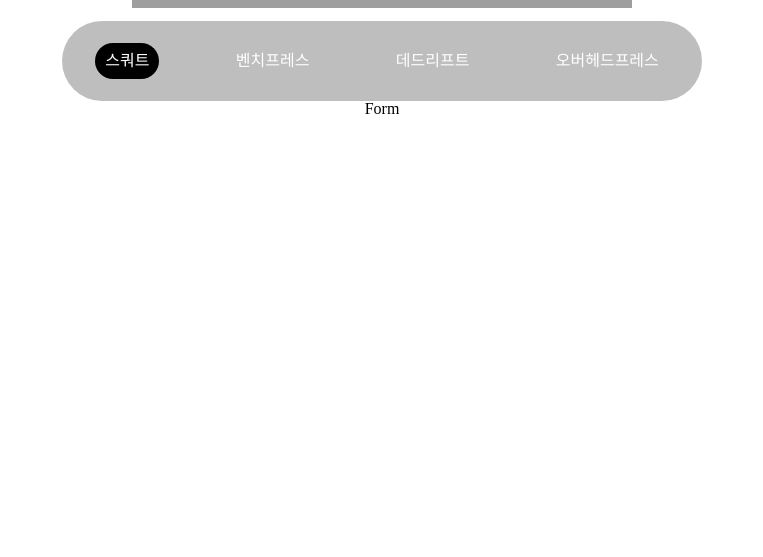
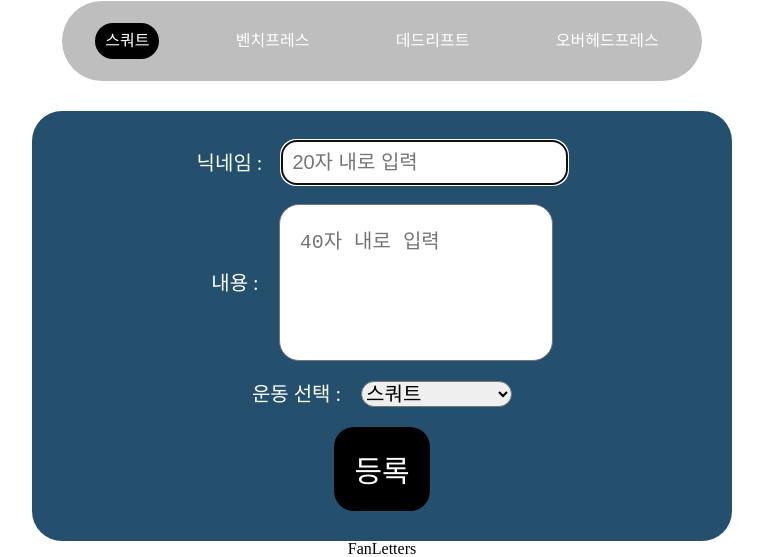
Before and after one commit to h0ngwon/sparta-week6-project, a React (Create React App) app: page / in a window 1280 px wide. Shown: the part 302-859 px from the top of the page, without its empty margins (258-1021 px from the left). Before the commit the page ends 800 px from the top, so only its background shows below. Built offline with nearby package versions, Linux system fonts and the light colour scheme; grey boxes are pictures that could not be loaded.

Commit message:
Feat: 팬 레터 등록 기능

```diff
--- a/src/components/Form.jsx
+++ b/src/components/Form.jsx
@@ -1,9 +1,172 @@
-import React from 'react'
+import React, { useState } from "react";
+import { v4 as uuid } from "uuid";
+import styled from "styled-components";
 
-const Form = () => {
-  return (
-    <div>Form</div>
-  )
-}
+const Container = styled.div`
+	margin-top: 30px;
+	display: flex;
+	flex-direction: column;
+	align-items: center;
+	width: 700px;
+	background-color: #24506e;
+	border-radius: 30px;
+	padding: 20px;
+`;
 
-export default Form
+const NicknameContainer = styled.div`
+	display: flex;
+	align-items: center;
+	margin: 10px;
+`;
+
+const NicknameLabel = styled.label`
+	font-size: 20px;
+	margin-right: 20px;
+	color: white;
+`;
+
+const Nickname = styled.input`
+	font-size: 20px;
+	padding: 10px;
+	border-radius: 15px;
+	border: none;
+`;
+
+const ContentContainer = styled.div`
+	margin: 10px;
+	display: flex;
+	align-items: center;
+`;
+
+const ContentLabel = styled.label`
+	font-size: 20px;
+	margin-right: 20px;
+	color: white;
+`;
+
+const Content = styled.textarea`
+	font-size: 20px;
+	border-radius: 20px;
+	padding: 20px;
+	resize: none;
+`;
+
+const SelectContainer = styled.div`
+	margin: 10px;
+	display: flex;
+	align-items: center;
+`;
+
+const SelectLabel = styled.label`
+	font-size: 20px;
+	margin-right: 20px;
+	color: white;
+`;
+
+const Select = styled.select`
+	font-size: 20px;
+	border-radius: 20px;
+`;
+
+const Btn = styled.button`
+	font-size: 30px;
+	margin: 10px;
+	color: white;
+	background-color: black;
+	border: none;
+	border-radius: 20px;
+	padding: 20px;
+	cursor: pointer;
+`;
+
+const Form = ({ onAddWorkout }) => {
+	const [nickname, setNickname] = useState("");
+	const [content, setContent] = useState("");
+	const [workout, setWorkout] = useState("스쿼트");
+
+	const nicknameHandler = (e) => {
+		setNickname(e.target.value);
+	};
+
+	const contentHandler = (e) => {
+		setContent(e.target.value);
+	};
+
+	const workoutHandler = (e) => {
+		setWorkout(e.target.value);
+	};
+
+	const submitHandler = (e) => {
+		e.preventDefault();
+
+		const data = {
+			createdAt: new Date().toISOString(),
+			nickname,
+			avatar: "https://static.vecteezy.com/system/resources/previews/009/292/244/original/default-avatar-icon-of-social-media-user-vector.jpg",
+			content,
+			writedTo: workout,
+			id: uuid(),
+		};
+
+		if (nickname.trim() === "") {
+			alert("Please enter a nickname");
+			return;
+		}
+
+		if (content.trim() === "") {
+			alert("Please enter a content");
+			return;
+		}
+
+		onAddWorkout(data);
+
+		setNickname("");
+		setContent("");
+	};
+
+	return (
+		<Container>
+			<NicknameContainer>
+				<NicknameLabel>닉네임 : </NicknameLabel>
+				<Nickname
+					value={nickname}
+					type="text"
+					maxLength={20}
+					placeholder="20자 내로 입력"
+					onChange={nicknameHandler}
+					autoFocus
+					required={true}
+				></Nickname>
+			</NicknameContainer>
+
+			<ContentContainer>
+				<ContentLabel>내용 : </ContentLabel>
+				<Content
+					value={content}
+					rows={5}
+					cols={18}
+					placeholder="40자 내로 입력"
+					maxLength={40}
+					onChange={contentHandler}
+					required={true}
+				/>
+			</ContentContainer>
+
+			<SelectContainer>
+				<SelectLabel>운동 선택 : </SelectLabel>
+				<Select onChange={workoutHandler} value={workout}>
+					<option value="스쿼트" defaultValue={workout}>
+						스쿼트
+					</option>
+					<option value="벤치프레스">벤치프레스</option>
+					<option vlaue="데드리프트">데드리프트</option>
+					<option value="오버헤드프레스">오버헤드프레스</option>
+				</Select>
+			</SelectContainer>
+
+			<Btn onClick={submitHandler}>등록</Btn>
+		</Container>
+	);
+};
+
+export default Form;
--- a/src/components/Header.jsx
+++ b/src/components/Header.jsx
@@ -7,7 +7,7 @@ const Container = styled.div`
 
 const Image = styled.img`
     width:500px;
-    height:300px;
+    height:280px;
 `
 
 const Header = () => {
--- a/src/components/Navigation.jsx
+++ b/src/components/Navigation.jsx
@@ -28,12 +28,13 @@ const List = styled.ul`
 	}
 `;
 
-const Navigation = () => {
+const Navigation = ({ onGetWorkout }) => {
 	const workouts = ["스쿼트", "벤치프레스", "데드리프트", "오버헤드프레스"];
 	const [isActiveIdx, setIsActiveIdx] = useState(0);
 
 	const activeMenuHandler = (index) => {
 		setIsActiveIdx(index);
+		onGetWorkout(workouts[index]);
 	};
 
 	return (
--- /dev/null
+++ b/src/fakedata.json
@@ -0,0 +1,42 @@
+[
+	{
+		"createdAt": "2023-11-03T02:07:09.423Z",
+		"nickname": "Chris Bumstead",
+		"avatar": "https://www.essentiallysports.com/stories/bodybuilding-news-chris-bumstead-undergoes-medical-procedure-to-regain-his-best-health-as-he-prepares-to-defend-his-olympia-title/assets/6.png",
+		"content": "3대 운동중에 벤치프레스를 제외하고 데드리프트를 꽤 자주 하며 스쿼트도 이전보다 루틴에 자주 넣어서 하곤 한다.",
+		"writedTo": "스쿼트",
+		"id": "1"
+	},
+	{
+		"createdAt": "2023-11-02T23:13:18.491Z",
+		"nickname": "Ronald Dean Coleman",
+		"avatar": "https://w7.pngwing.com/pngs/423/562/png-transparent-ronnie-coleman-1999-mr-olympia-bodybuilding-most-muscular-bodybuilding-physical-fitness-hand-boxing-glove.png",
+		"content": "Yeah, buddy! Light weight, baby!",
+		"writedTo": "데드리프트",
+		"id": "2"
+	},
+	{
+		"createdAt": "2023-11-02T11:25:37.026Z",
+		"nickname": "Phillip Jerrod Heath",
+		"avatar": "https://w7.pngwing.com/pngs/807/605/png-transparent-man-carrying-adjustable-dumbbells-phil-heath-2017-mr-olympia-2016-mr-olympia-united-states-2013-mr-olympia-arnold-schwarzenegger-physical-fitness-boxing-glove-bodybuilder.png",
+		"content": "아무나 노력만 하면 천재(자신)를 이길 수 있다고 보나 봐요 타고난 사람이 노력까지 하니 이미 끝난 겁니다.",
+		"writedTo": "벤치프레스",
+		"id": "3"
+	},
+	{
+		"createdAt": "2023-11-02T16:06:34.150Z",
+		"nickname": "Sadik Hadzovic",
+		"avatar": "https://assets-global.website-files.com/6367f8198bef742a30d18cba/63ada7325d84be33c4049c0d_8B3QFcqnmbF2grkocHPG3vJk2cbTMq4ak0GX1V4fcjQ.png",
+		"content": "예~마~사딕입니다",
+		"writedTo": "오버헤드프레스",
+		"id": "4"
+	},
+	{
+		"createdAt": "2023-11-03T05:40:17.575Z",
+		"nickname": "Arnold Alois Schwarzenegger",
+		"avatar": "https://e7.pngegg.com/pngimages/254/256/png-clipart-grayscale-graphy-of-arnold-schwarzenegger-arnold-movies-action-movies-thumbnail.png",
+		"content": "흔들리는 것이 있다면 그건 전부 지방이다.",
+		"writedTo": "스쿼트",
+		"id": "5"
+	}
+]
--- a/src/pages/Home.jsx
+++ b/src/pages/Home.jsx
@@ -1,9 +1,10 @@
 import Form from "components/Form";
 import Header from "components/Header";
-import Navigation from 'components/Navigation';
-import React from "react";
-import { Outlet } from 'react-router-dom';
+import Navigation from "components/Navigation";
+import React, { useEffect, useState } from "react";
 import styled from "styled-components";
+import dummy from "../fakedata.json";
+import FanLetters from "components/FanLetters";
 
 const Container = styled.div`
 	display: flex;
@@ -13,14 +14,29 @@ const Container = styled.div`
 `;
 
 const Home = () => {
+	const [workout, setWorkout] = useState(dummy);
+	const [menuWorkout, setMenuWorkout] = useState("");
+
+	useEffect(() => setMenuWorkout("스쿼트"), []);
+
+    const addWorkoutHandler = (w) => {
+        setWorkout((prevWorkout) => {
+            return [...prevWorkout, w];
+        })
+    }
+
+	const getMenuWorkoutHandler = (workout) => {
+		setMenuWorkout(workout);
+	};
+
+    console.log(workout);
+
 	return (
 		<Container>
 			<Header />
-			<Navigation />
-			<Form />
-			<main>
-                <Outlet/>
-            </main>
+			<Navigation onGetWorkout={getMenuWorkoutHandler} />
+			<Form onAddWorkout={addWorkoutHandler}/>
+			<FanLetters />
 		</Container>
 	);
 };
```
Also changed, not shown: fakedata.json (deleted, +0 -42 lines).
